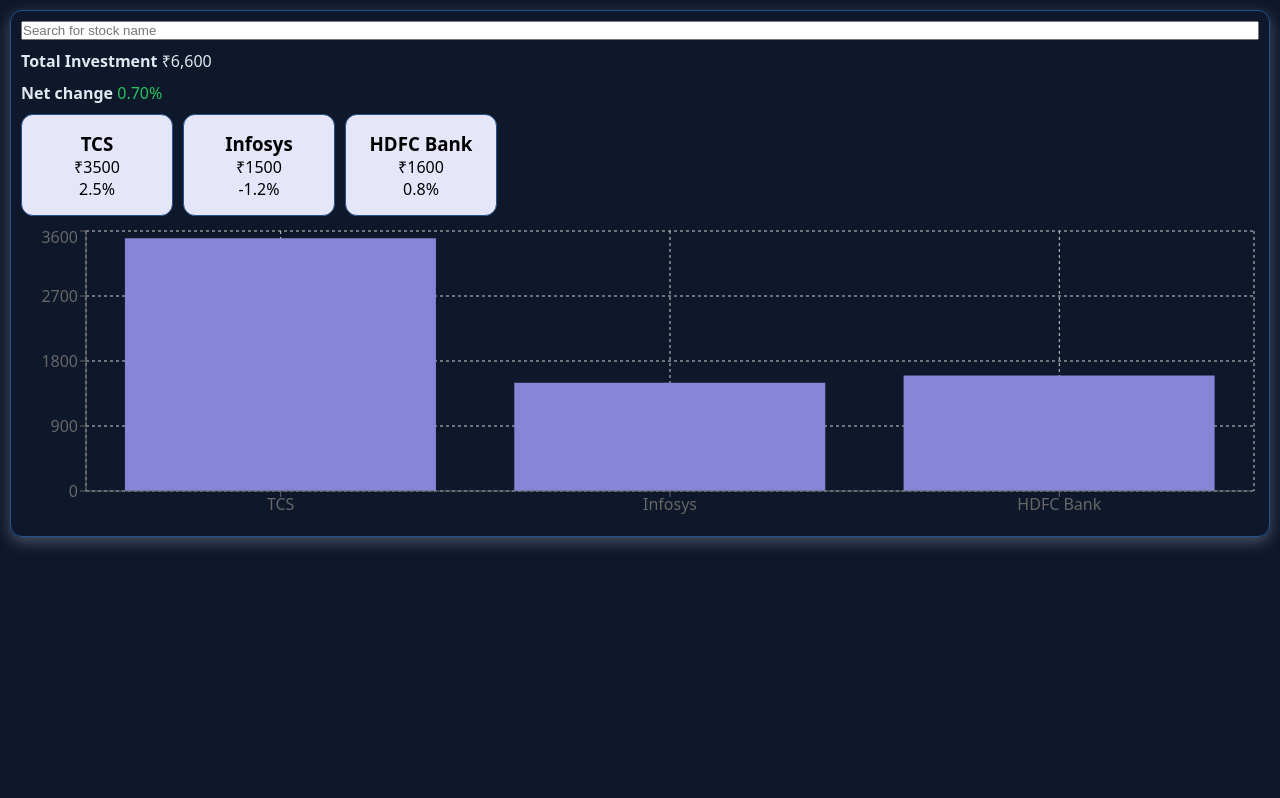
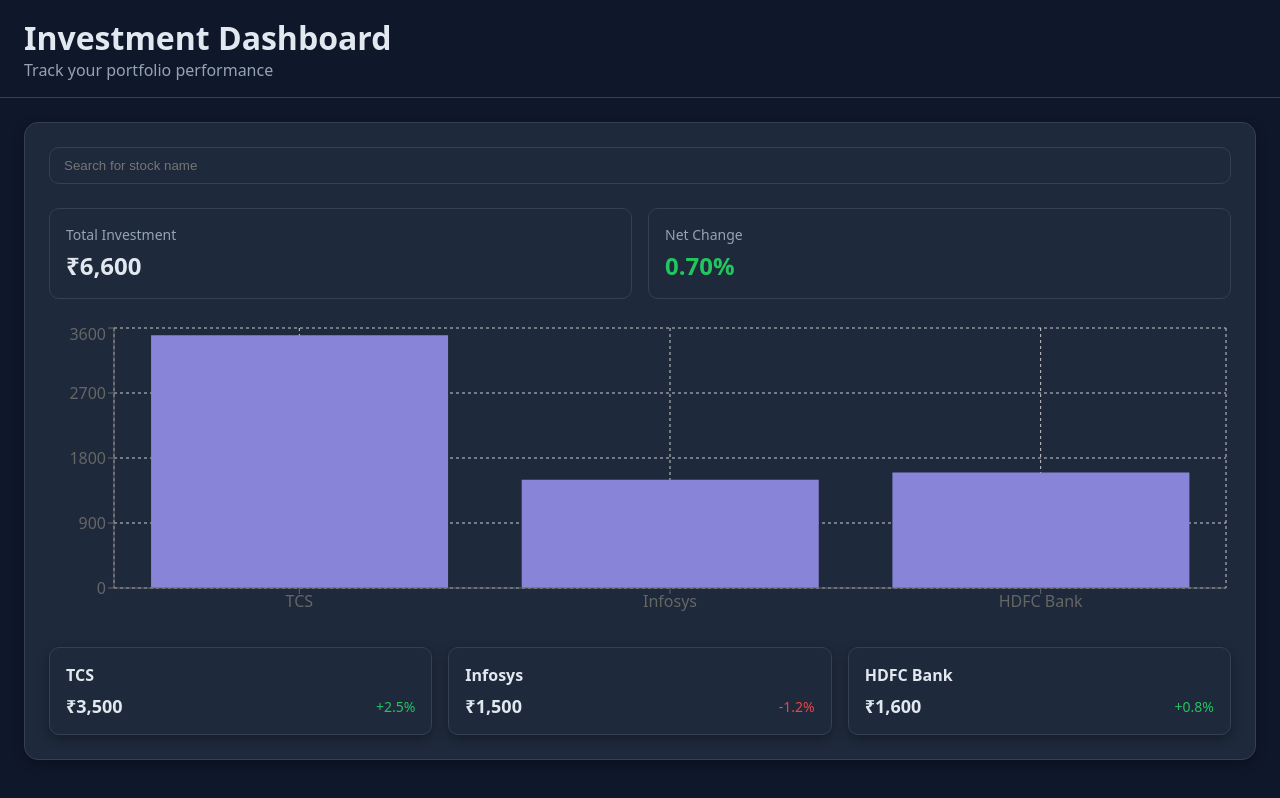
Before and after one commit to PrajaktaParit21/investment-dashboard-react, a React (Vite) app: page / in a window 1280 px wide. Built offline with nearby package versions, Linux system fonts and the light colour scheme.

Commit message:
Updated UI CSS

```diff
--- a/src/components/StockCard.jsx
+++ b/src/components/StockCard.jsx
@@ -1,12 +1,23 @@
-import styles from "./StockCard.module.css"
-function StockCard({ name, price, change }){
-    const changeClass = change >= 0 ? styles.profit : styles.loss;
+import styles from "./StockCard.module.css";
+
+function StockCard({ name, price, change }) {
+  const changeClass = change >= 0 ? styles.profit : styles.loss;
+
   return (
     <div className={styles.card}>
-      <h3>{name}</h3>
-       <p>₹{price}</p>
-        <span className={changeClass}>{change}%</span>
+      <div className={styles.header}>
+        <h3>{name}</h3>
+      </div>
+
+      <div className={styles.body}>
+        <p className={styles.price}>₹{price.toLocaleString()}</p>
+        <p className={`${styles.change} ${changeClass}`}>
+          {change >= 0 ? "+" : ""}
+          {change}%
+        </p>
+      </div>
     </div>
   );
 }
+
 export default StockCard;
--- a/src/components/StockCard.module.css
+++ b/src/components/StockCard.module.css
@@ -1,15 +1,55 @@
+.card {
+  display: flex;
+  flex-direction: column;
+  justify-content: space-between;
 
+  padding: var(--spacing-md);
+  border-radius: var(--radius-md);
+  border: 1px solid var(--color-border);
 
-.card{
-    display: flex;
-    justify-content: center;
-    flex-direction: column;
-    align-items: center;
-    border-radius: 12px;
-    border: 1px solid var(--primary-border) ;
-    height: 100px;
-    width: 150px;
-    background-color: var(--primary-bg);
-    color: #000;
+  background-color: var(--color-bg-card);
+  box-shadow: var(--shadow-card);
 
+  transition: transform 0.2s ease, box-shadow 0.2s ease;
 }
+
+/* 🔥 Hover effect (important polish) */
+.card:hover {
+  transform: translateY(-4px);
+  box-shadow: 0 8px 20px rgba(0, 0, 0, 0.4);
+}
+
+.header h3 {
+  margin: 0;
+  font-size: 16px;
+  color: var(--color-text-primary);
+}
+
+.body {
+  display: flex;
+  justify-content: space-between;
+  align-items: center;
+  margin-top: var(--spacing-sm);
+}
+
+.price {
+  margin: 0;
+  font-size: 18px;
+  font-weight: 600;
+  color: var(--color-text-primary);
+}
+
+.change {
+  margin: 0;
+  font-size: 14px;
+  font-weight: 500;
+}
+
+/* Uses global utility classes */
+.profit {
+  color: var(--color-profit);
+}
+
+.loss {
+  color: var(--color-loss);
+}
--- a/src/index.css
+++ b/src/index.css
@@ -59,3 +59,21 @@
 .loss {
   color: var(--color-loss);
 }
+button {
+  padding: 8px 14px;
+  border-radius: var(--radius-sm);
+  border: none;
+  background-color: var(--color-accent);
+  color: white;
+  cursor: pointer;
+  transition: background-color 0.2s ease;
+}
+
+button:hover {
+  background-color: var(--color-accent-hover);
+}
+
+button:disabled {
+  opacity: 0.6;
+  cursor: not-allowed;
+}
--- a/src/pages/Dashboard.jsx
+++ b/src/pages/Dashboard.jsx
@@ -47,6 +47,9 @@
 
   const changeClass = avgChange >= 0 ? "profit" : "loss";
   return (
+    <>
+      <Header />
+
       <div className={styles.box}>
         {isLoading ? (
           <p>Stocks are Loading...</p>
@@ -60,15 +63,18 @@
               onChange={(e) => handleSearchChange(e.target.value)}
             />
             <div className={styles.columnContainer}>
-            <p>
-              <strong>Total Investment</strong> ₹
-              {totalInvestment.toLocaleString()}
-            </p>
-            <p>
-              <strong>Net change</strong>{" "}
-              <span className={changeClass}>{avgChange.toFixed(2)}%</span>
-            </p>
+              <div className={styles.summaryCard}>
+                <p>Total Investment</p>
+                <h2>₹{totalInvestment.toLocaleString()}</h2>
               </div>
+
+              <div className={styles.summaryCard}>
+                <p>Net Change</p>
+                <h2 className={changeClass}>{avgChange.toFixed(2)}%</h2>
+              </div>
+            </div>
+            <PortfolioChart data={filteredStocks} />
+
             <div className={styles.rowContainer}>
               {filteredStocks.length > 0 ? (
                 filteredStocks.map((stock) => (
@@ -81,12 +87,12 @@
                 </p>
               )}
             </div>
-          <PortfolioChart data={filteredStocks} />
           </div>
         ) : (
           <p>Currently no stocks available</p>
         )}
       </div>
+    </>
   );
 }
 export default Dashboard;
--- a/src/pages/Dashboard.module.css
+++ b/src/pages/Dashboard.module.css
@@ -1,32 +1,74 @@
-.container{
-    display: flex;
-    gap: 10px;
-    padding: 10px;
-    align-items: center;
-}
-.searchList{
-    display: flex;
-    flex-direction: column;
-    gap: 10px;
+.box {
+  margin: var(--spacing-lg);
+  padding: var(--spacing-lg);
+  border: 1px solid var(--color-border);
+  display: flex;
+  flex-direction: column;
+  gap: var(--spacing-lg);
+  border-radius: var(--radius-lg);
+  background-color: var(--color-bg-secondary);
+  box-shadow: var(--shadow-card);
 }
 
-.box{
-    margin: 10px;
-    padding: 10px;
-    border: 1px solid var(--primary-border);
-    display: flex;
-    flex-direction: column;
-    gap: 10px;
-    border-radius: 12px;
-    box-shadow: rgba(176, 196, 216, 0.35) 0px 5px 15px;
+/* Search + layout */
+.searchList {
+  display: flex;
+  flex-direction: column;
+  gap: var(--spacing-lg);
 }
-.rowContainer{
-    display: flex;
-    align-items: center;
-    gap: 10px;
+
+/* Grid for stock cards */
+.rowContainer {
+  display: grid;
+  grid-template-columns: repeat(auto-fit, minmax(160px, 1fr));
+  gap: var(--spacing-md);
 }
-.columnContainer{
-    display: flex;
-    flex-direction: column;
-    gap: 10px;
+
+/* Summary cards container */
+.columnContainer {
+  display: grid;
+  grid-template-columns: repeat(auto-fit, minmax(200px, 1fr));
+  gap: var(--spacing-md);
 }
+
+/* Search input */
+.searchInput {
+  padding: 10px 14px;
+  border-radius: var(--radius-md);
+  border: 1px solid var(--color-border);
+  background-color: var(--color-bg-card);
+  color: var(--color-text-primary);
+  outline: none;
+}
+
+.searchInput:focus {
+  border-color: var(--color-accent);
+}
+
+/* Error row */
+.rowContainer span {
+  color: var(--color-loss);
+}
+.summaryCard {
+  padding: var(--spacing-md);
+  background-color: var(--color-bg-card);
+  border-radius: var(--radius-md);
+  border: 1px solid var(--color-border);
+
+  transition: transform 0.2s ease, box-shadow 0.2s ease;
+}
+
+.summaryCard:hover {
+  transform: translateY(-3px);
+  box-shadow: 0 8px 20px rgba(0, 0, 0, 0.35);
+}
+
+.summaryCard p {
+  margin: 0;
+  color: var(--color-text-secondary);
+  font-size: 14px;
+}
+
+.summaryCard h2 {
+  margin: 5px 0 0;
+}
```
Also changed, not shown: src/components/Header.jsx (renamed from src/components/Headeer.jsx). Lines whose indentation alone changed are shown as unchanged.
